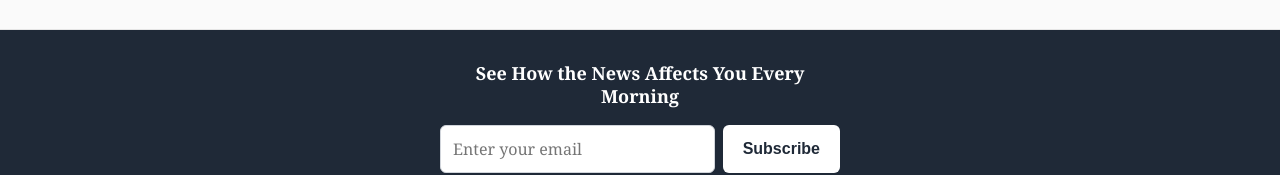
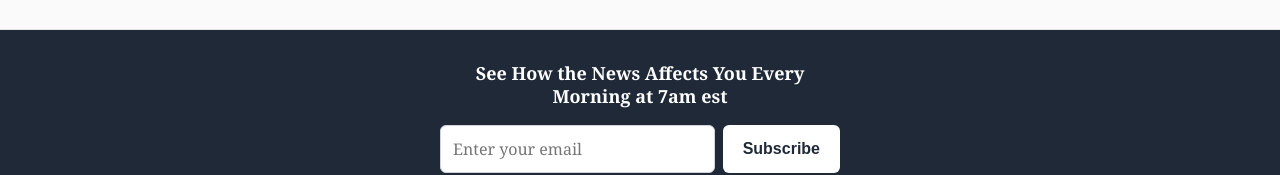
Before and after one commit to evalgenius13/hdta-me, a website: page public/index.html in a window 1280 px wide. Shown: the part 248-423 px from the top of the page. Drawn offline with Linux system fonts and the light colour scheme; no server answers.

Commit message:
Update index.html

```diff
--- a/public/index.html
+++ b/public/index.html
@@ -78,7 +78,7 @@
     <div class="newsletter-signup">
       <div class="wrap">
         <div class="signup-container">
-          <h3 class="signup-title">See How the News Affects You Every Morning</h3>
+          <h3 class="signup-title">See How the News Affects You Every Morning at 7am est</h3>
           <form class="signup-form" onsubmit="return false;">
             <input
               type="email"
```
